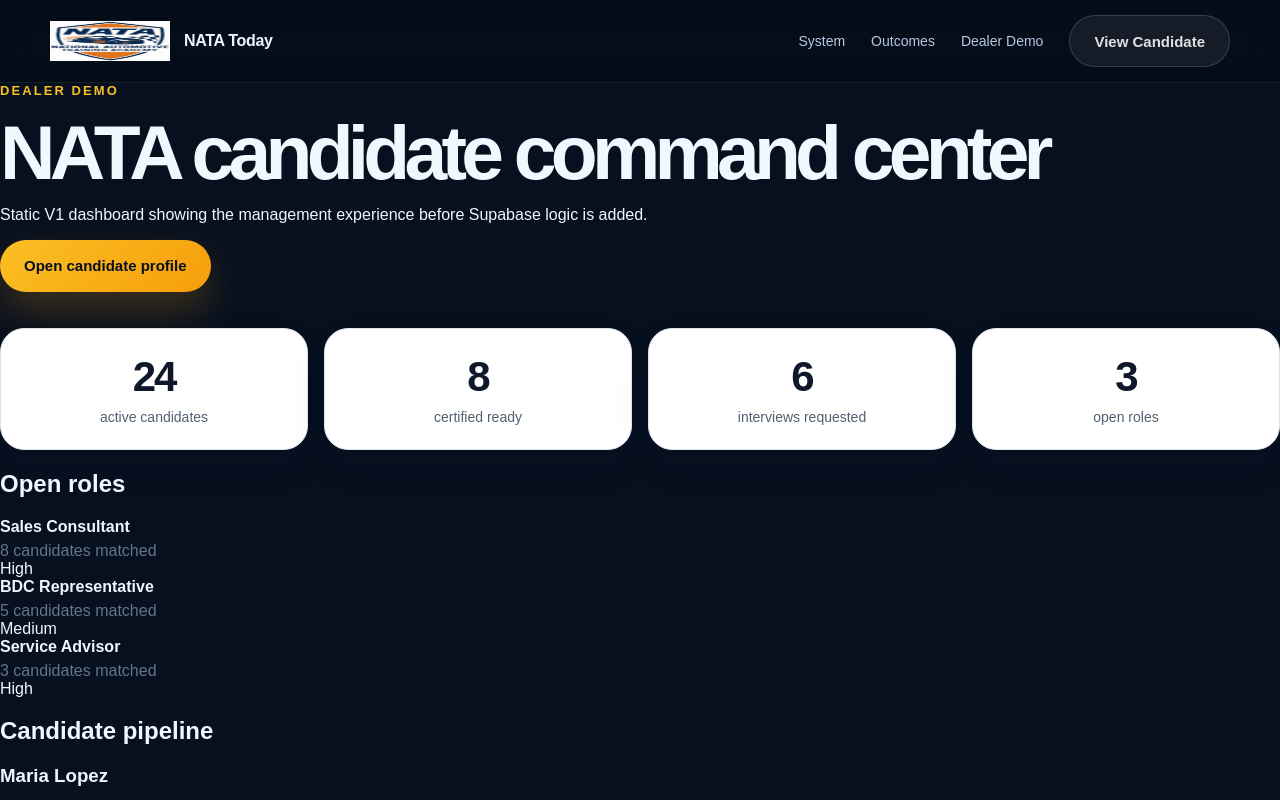
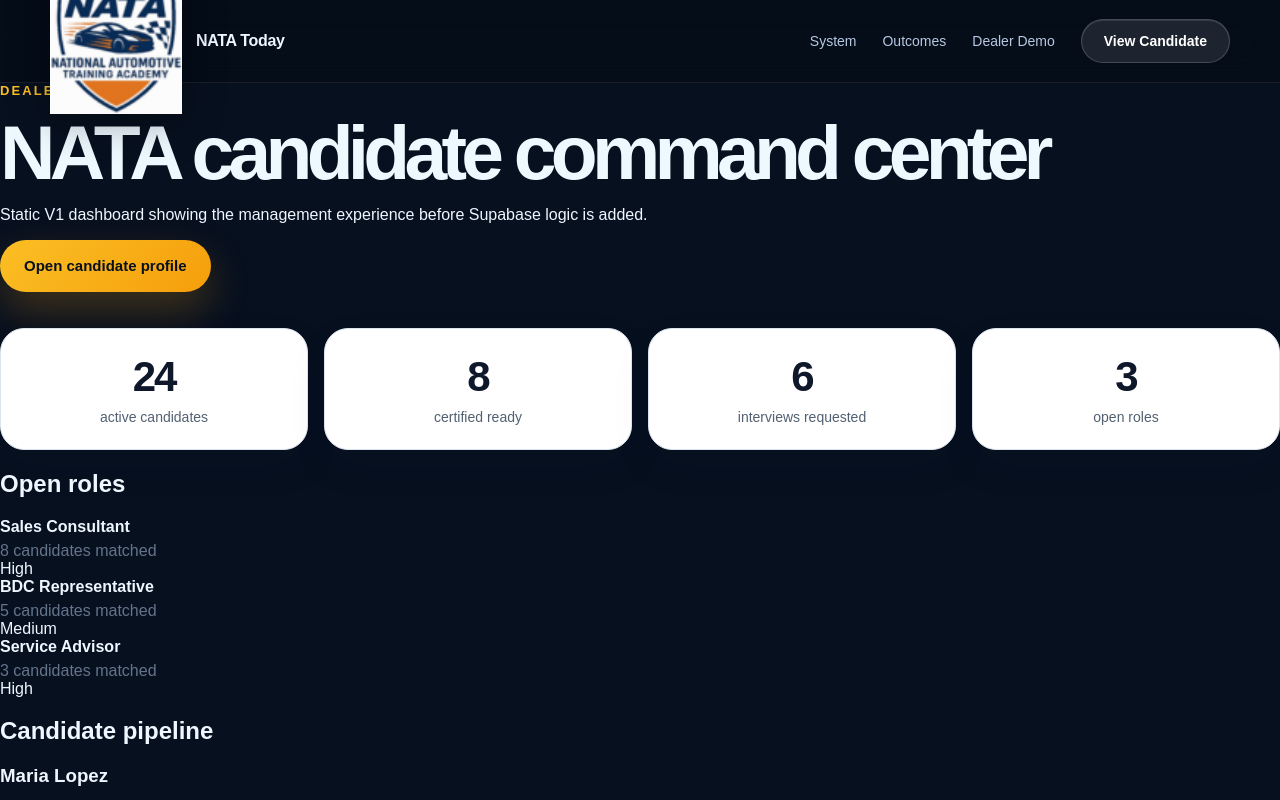
Before and after one commit to zlomke76-del/natatoday, a Next.js app: page /dealer-demo in a window 1280 px wide. Shown: the top 800 px of the page. Built offline with nearby package versions, Linux system fonts and the light colour scheme.

Commit message:
Update Nav component for accessibility and styling

```diff
--- a/app/components/Nav.tsx
+++ b/app/components/Nav.tsx
@@ -5,22 +5,23 @@
   return (
     <header className="nav">
       <div className="nav-inner">
-        <Link href="/" className="brand">
+        <Link href="/" className="brand" aria-label="NATA Today home">
           <Image
             src="/images/nata_logo_01.png"
             alt="NATA Today"
-            width={120}
-            height={40}
+            width={132}
+            height={54}
             priority
+            className="brand-logo"
           />
           <span className="brand-text">NATA Today</span>
         </Link>
 
-        <nav className="nav-links">
-          <Link href="#system">System</Link>
-          <Link href="#outcomes">Outcomes</Link>
+        <nav className="nav-links" aria-label="Primary navigation">
+          <Link href="/#system">System</Link>
+          <Link href="/#outcomes">Outcomes</Link>
           <Link href="/dealer-demo">Dealer Demo</Link>
-          <Link className="btn btn-secondary" href="/candidate-demo">
+          <Link className="nav-cta" href="/candidate-demo">
             View Candidate
           </Link>
         </nav>
```
